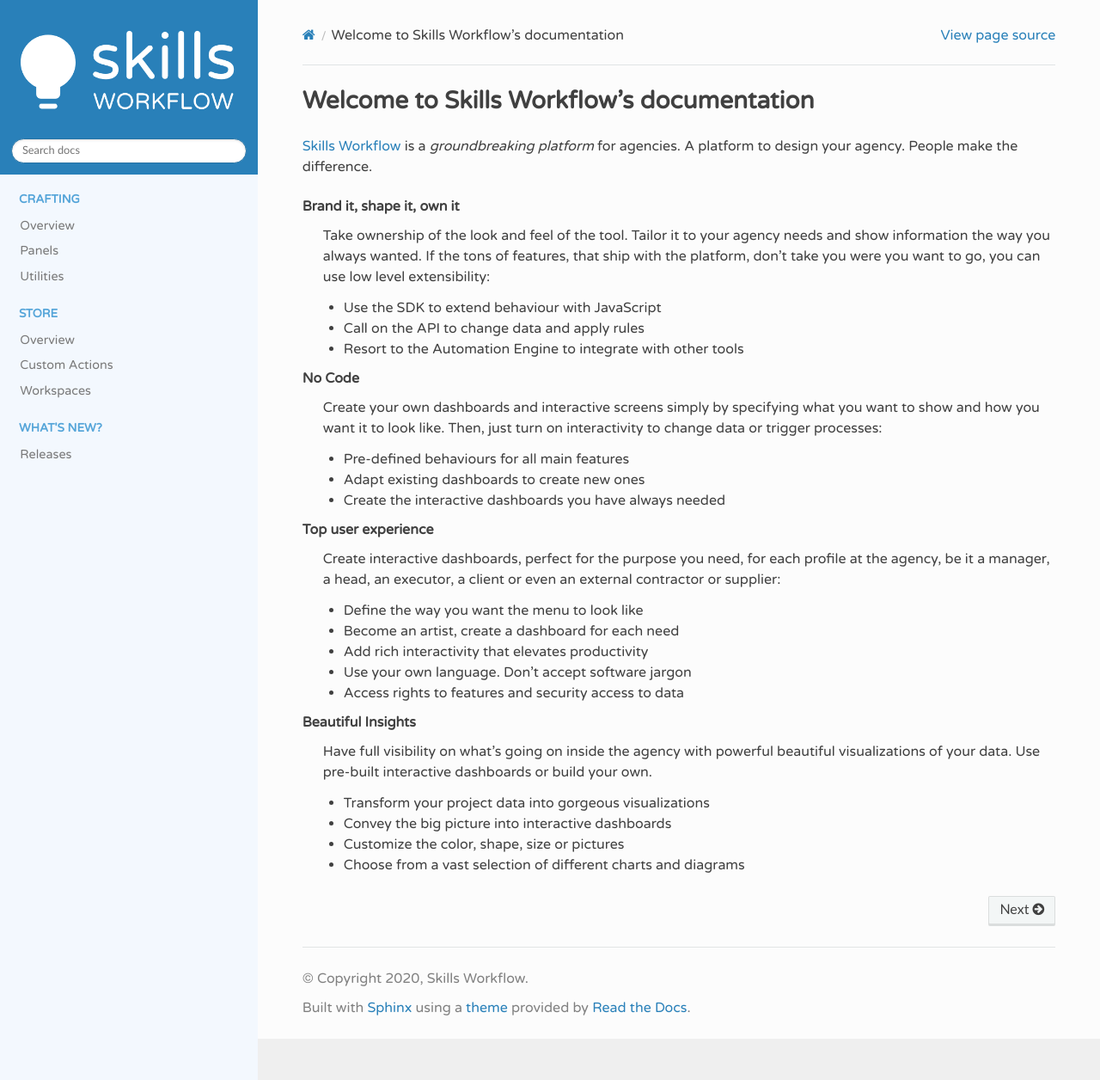
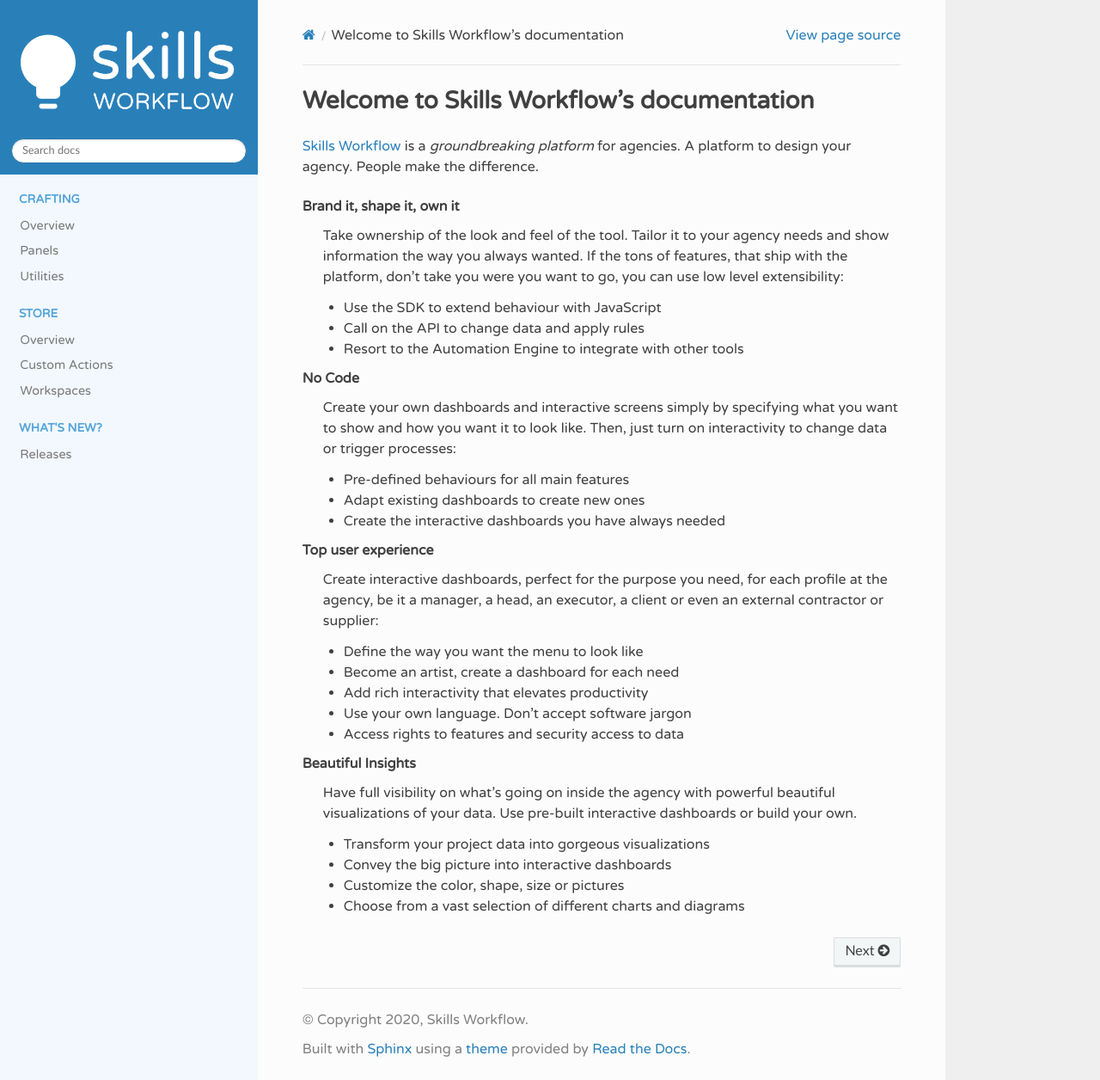
Before and after one commit to ndangeles/Documentation, a Sphinx documentation site: the page built from docs/index.rst, in a window 1280 px wide and 1256 px high. Shown: the whole window at 86% size. Built offline with Sphinx 7.4.7 and the Read the Docs theme 2.0.0, drawn with Linux system fonts in a browser that asks for light colours.

Commit message:
removed full screen

```diff
--- a/docs/_static/css/custom.css
+++ b/docs/_static/css/custom.css
@@ -54,10 +54,7 @@ body{
     border: none;
 }
 
-.wy-nav-content {
-    max-width: 100%;
-    max-height: 100%;
-}
+
 
 .admonition, .note {
     border-color: #ffcd54 !important;
```
